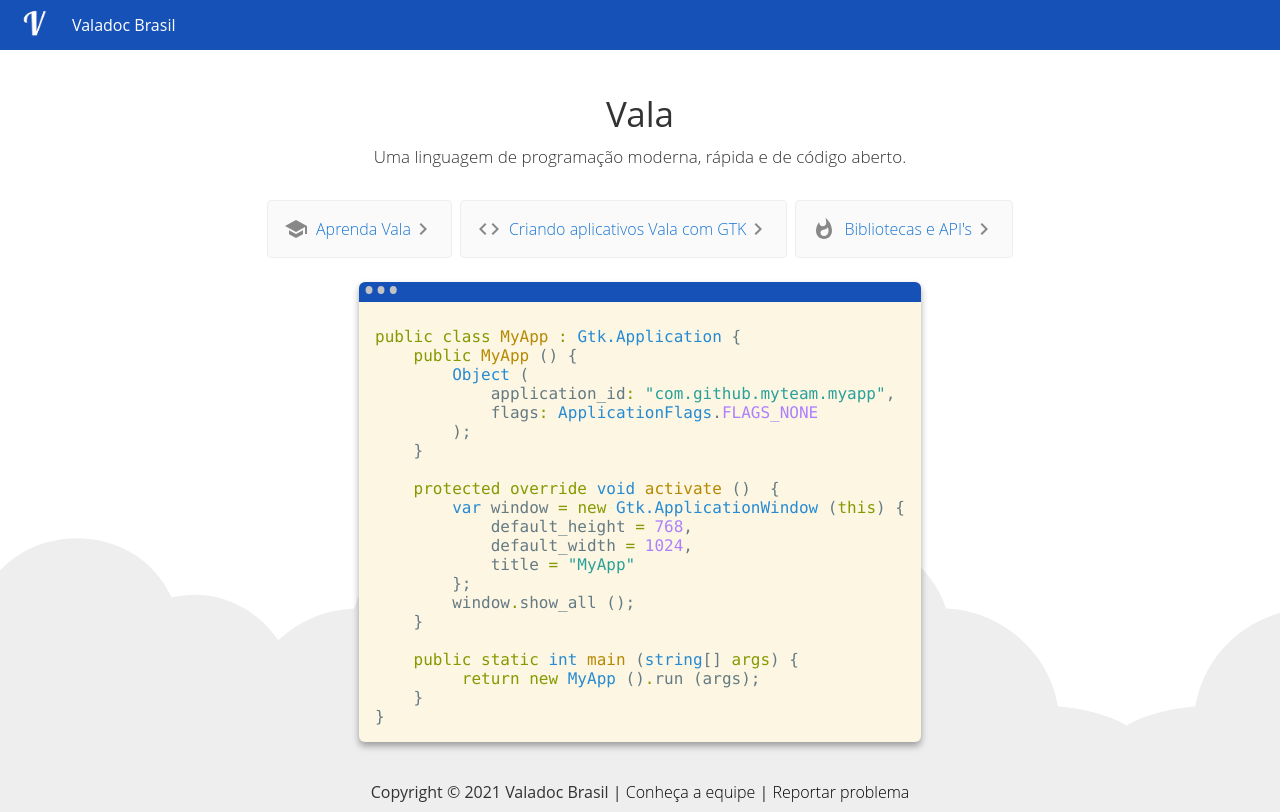
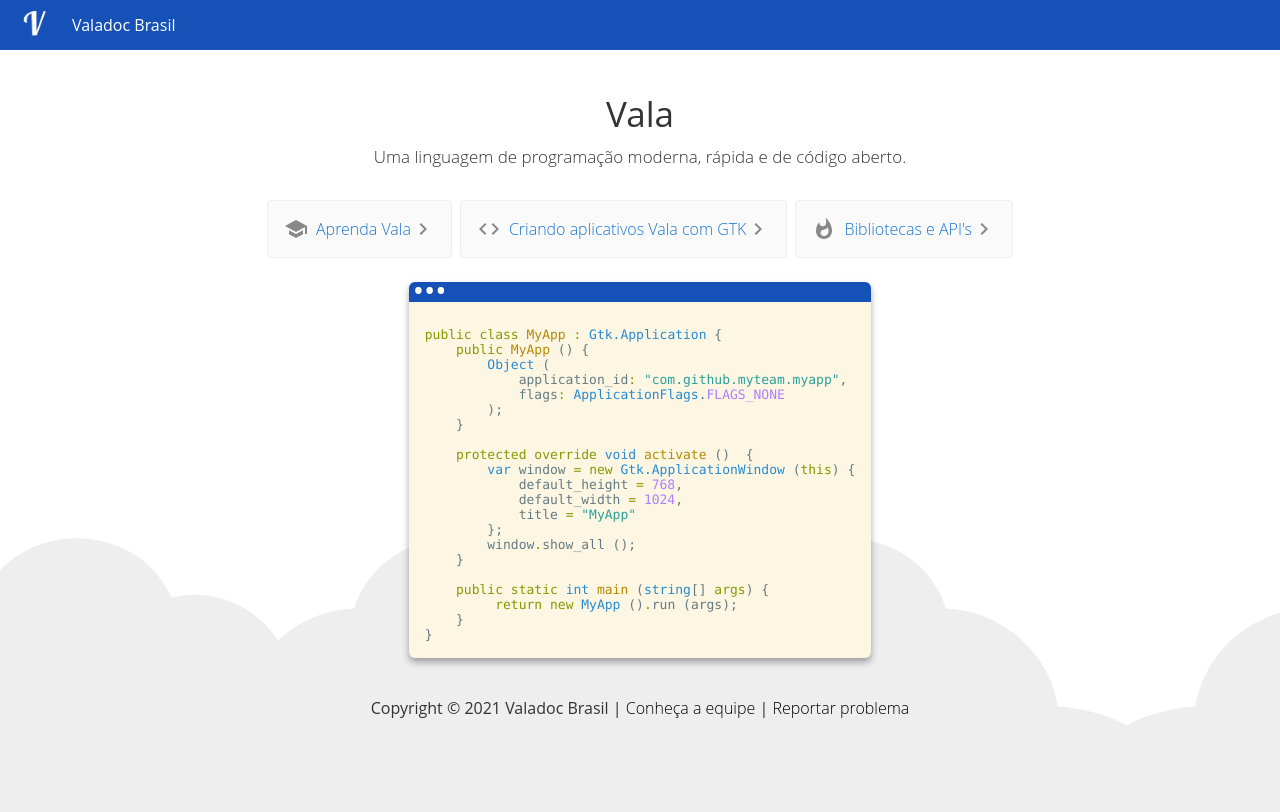
Before and after one commit to Valadoc-br/website, an Angular app: page / in a window 1280 px wide. Built offline with nearby package versions, Linux system fonts and the light colour scheme.

Commit message:
helping to the main page

```diff
--- a/src/app/home/terminal/terminal.component.css
+++ b/src/app/home/terminal/terminal.component.css
@@ -7,6 +7,7 @@
   overflow: hidden;
   background-color: #FDF6E3;
   box-shadow: 0 4px 7px rgba(0, 0, 0, 0.35);
+  font-size: 13px;
 }
 
 .terminal::before {
@@ -16,12 +17,12 @@
   left: 0;
   height: 4px;
   background: #1651B8;
-  color: #c2c3c4;
+  color: #ffffff;
   width: 100%;
-  font-size: 2rem;
   line-height: 0;
   padding: 8px 0;
   text-indent: 4px;
+  font-size: 30px;
 }
 
 .terminal pre {
--- a/src/app/nav/nav.component.css
+++ b/src/app/nav/nav.component.css
@@ -1,4 +1,4 @@
-.toolbar {
+.nav {
   position: relative;
   top: 0;
   left: 0;
@@ -12,7 +12,7 @@
   z-index: 100;
 }
 
-.toolbar img {
+.nav img {
   margin: 0 16px;
 }
 
--- a/src/app/nav/nav.component.html
+++ b/src/app/nav/nav.component.html
@@ -1,7 +1,7 @@
-<div class="toolbar" role="banner">
+<nav class="nav" role="banner">
   <a href="/">
     <img width="40" alt="Valadoc Brasil Logo" src="./../assets/images/logo-valadoc-br.png"/>
   </a>
-  <span class="toolbar-title">Valadoc Brasil</span>
+  <span class="nav">Valadoc Brasil</span>
   <div class="spacer"></div>
-</div>
+</nav>
```
